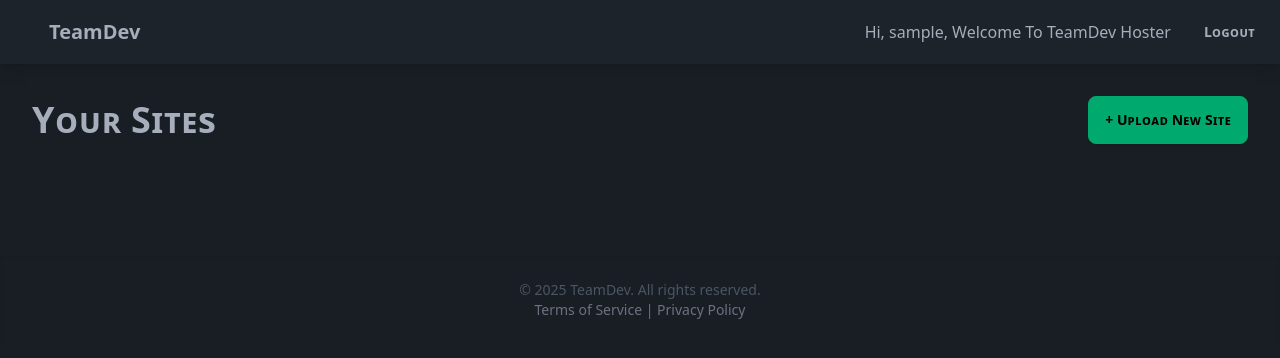
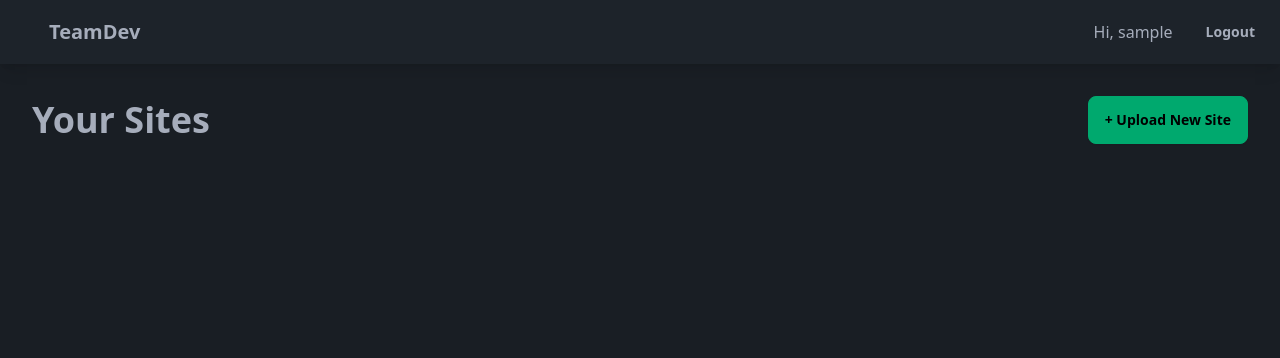
Before and after one commit to justfortestingnothibghere/Notify, a Flask app: page /dashboard in a window 1280 px wide. Shown: the top 358 px of the page. Run offline with Flask 3, Linux system fonts and the light colour scheme; the visitor is signed in with stand-in values (Sample User, id 1); some libraries are stand-ins or nearby versions.

Commit message:
Update dashboard.html

```diff
--- a/templates/dashboard.html
+++ b/templates/dashboard.html
@@ -6,13 +6,13 @@
     <a href="/" class="btn btn-ghost text-xl">TeamDev</a>
   </div>
   <div class="flex-none">
-    <span class="mr-4">Hi, {{ username }}, Welcome To TeamDev Hoster</span>
-    <a href="/auth/logout" class="btn btn-ghost">Lᴏɢᴏᴜᴛ</a>
+    <span class="mr-4">Hi, {{ username }}</span>
+    <a href="/auth/logout" class="btn btn-ghost">Logout</a>
   </div>
 </div>  <div class="container mx-auto p-8">
   <div class="flex justify-between items-center mb-8">
-    <h1 class="text-4xl font-bold">Yᴏᴜʀ Sɪᴛᴇs</h1>
-    <a href="/dashboard/upload" class="btn btn-success">+ Uᴘʟᴏᴀᴅ Nᴇᴡ Sɪᴛᴇ</a>
+    <h1 class="text-4xl font-bold">Your Sites</h1>
+    <a href="/dashboard/upload" class="btn btn-success">+ Upload New Site</a>
   </div>    <div class="grid gap-6 md:grid-cols-2 lg:grid-cols-3">
     {% for site in sites %}
     <div class="card bg-base-100 shadow-xl">
@@ -28,7 +28,7 @@
             </button>
           </form>
           <form method="post" action="/dashboard/delete/{{ site.sitename }}" onsubmit="return confirm('Delete forever?')">
-            <button class="btn btn-sm btn-error">Dᴇʟᴇᴛᴇ</button>
+            <button class="btn btn-sm btn-error">Delete</button>
           </form>
         </div>
       </div>
@@ -36,8 +36,4 @@
     {% endfor %}
   </div>
 </div>
-<footer class="bg-base-200 text-center py-6 mt-12 shadow-inner">
-  <p class="text-sm text-gray-600">© 2025 TeamDev. All rights reserved.</p>
-  <p class="text-sm text-gray-500"><a href="/terms" class="link link-hover">Terms of Service</a> | <a href="/privacy" class="link link-hover">Privacy Policy</a></p>
-</footer>
 {% endblock %}
```
